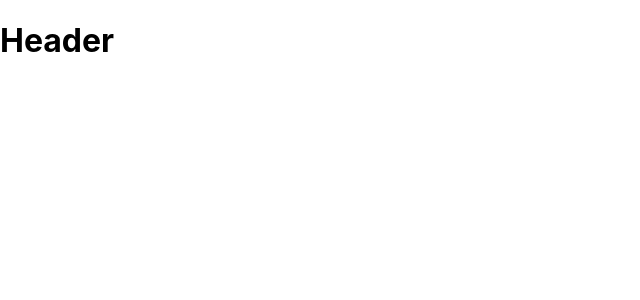
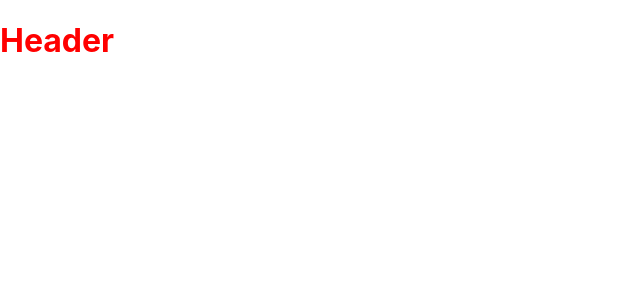
Before and after one commit to semisweetdemon/BookStore, a React (Create React App) app: page / in a window 1280 px wide. Shown: the top 300 px of the page, without its empty margins (0-640 px from the left). Built offline with nearby package versions, Linux system fonts and the light colour scheme.

Commit message:
color red

```diff
--- a/public/index.html
+++ b/public/index.html
@@ -1,5 +1,5 @@
 <!DOCTYPE html>
-<html lang="en">
+<html lang="ru">
 	<head>
 		<meta charset="UTF-8" />
 		<meta name="viewport" content="width=device-width, initial-scale=1.0" />
--- a/src/components/Header/Header.scss
+++ b/src/components/Header/Header.scss
@@ -0,0 +1,7 @@
+header {
+  .header {
+    h1 {
+      color: red;
+    }
+  }
+}
```
